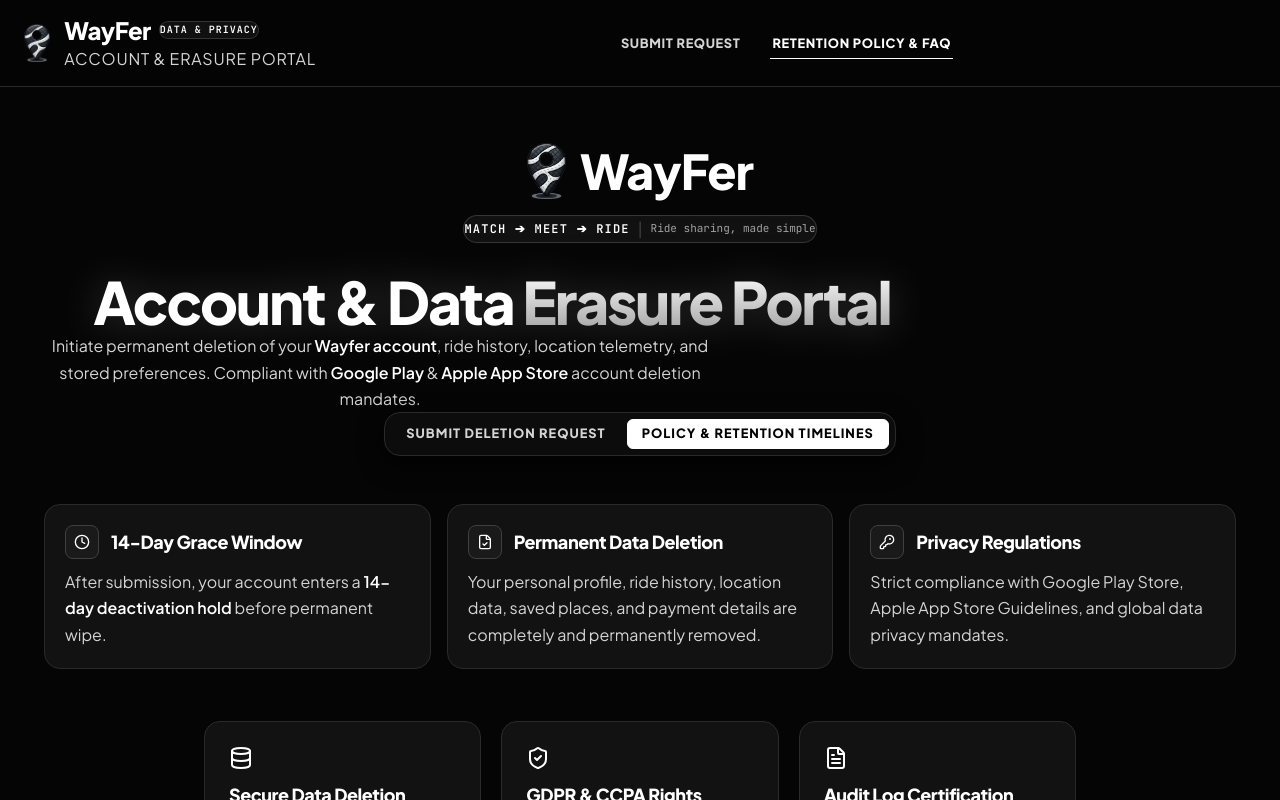
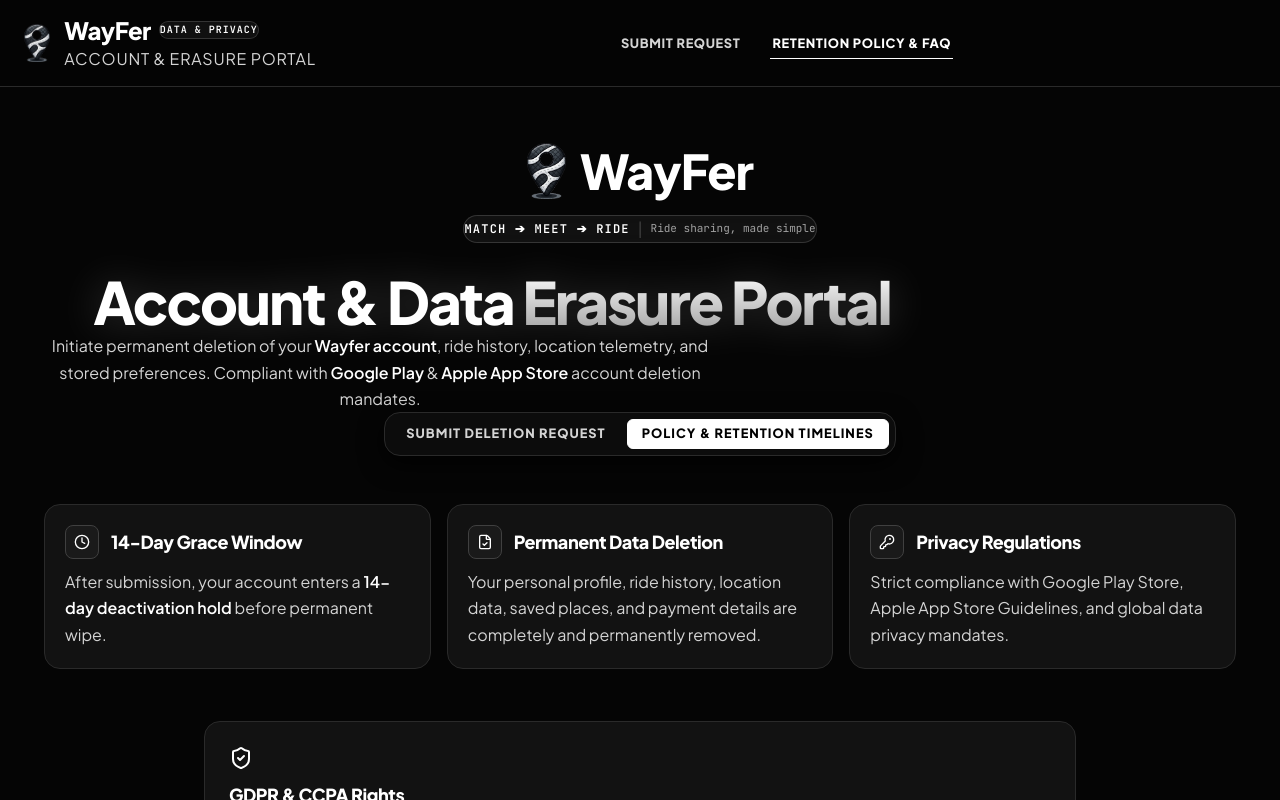
Before and after one commit to Shourya-276/wayfer--delete, a React (Vite) app: page / in a window 1280 px wide. Both pictures are taken after a click on the button "RETENTION POLICY & FAQ". Shown: the top 800 px of the page. Built offline with nearby package versions, Linux system fonts and the light colour scheme.

Commit message:
Remove Data Purge Standards and Audit Log Certification cards

```diff
--- a/src/components/PolicyFaq.jsx
+++ b/src/components/PolicyFaq.jsx
@@ -1,5 +1,5 @@
 import React, { useState } from 'react';
-import { ChevronDown, ShieldCheck, Database, FileText, HelpCircle, Mail } from 'lucide-react';
+import { ChevronDown, ShieldCheck, HelpCircle, Mail } from 'lucide-react';
 
 export default function PolicyFaq() {
   const [openItem, setOpenItem] = useState(0);
@@ -38,22 +38,7 @@ export default function PolicyFaq() {
       padding: '0 24px'
     }}>
       {/* Policy Highlights */}
-      <div style={{
-        display: 'grid',
-        gridTemplateColumns: 'repeat(auto-fit, minmax(260px, 1fr))',
-        gap: '20px',
-        marginBottom: '40px'
-      }}>
-        <div className="card" style={{ padding: '24px' }}>
-          <Database size={24} color="#ffffff" style={{ marginBottom: '14px' }} />
-          <h3 className="text-base sm:text-lg font-extrabold tracking-tight text-white leading-tight mb-2">
-            Secure Data Deletion
-          </h3>
-          <p className="text-sm text-neutral-400 font-normal leading-relaxed">
-            All profile records, trip histories, and active sessions are permanently erased from all our servers.
-          </p>
-        </div>
-
+      <div style={{ marginBottom: '28px' }}>
         <div className="card" style={{ padding: '24px' }}>
           <ShieldCheck size={24} color="#ffffff" style={{ marginBottom: '14px' }} />
           <h3 className="text-base sm:text-lg font-extrabold tracking-tight text-white leading-tight mb-2">
@@ -61,16 +46,6 @@ export default function PolicyFaq() {
           </h3>
           <p className="text-sm text-neutral-400 font-normal leading-relaxed">
             Fully satisfies the Right to Erasure (<strong className="text-white font-semibold">Article 17 GDPR</strong>) and the California Consumer Privacy Act (<strong className="text-white font-semibold">CCPA</strong>) erasure requirements.
-          </p>
-        </div>
-
-        <div className="card" style={{ padding: '24px' }}>
-          <FileText size={24} color="#ffffff" style={{ marginBottom: '14px' }} />
-          <h3 className="text-base sm:text-lg font-extrabold tracking-tight text-white leading-tight mb-2">
-            Audit Log Certification
-          </h3>
-          <p className="text-sm text-neutral-400 font-normal leading-relaxed">
-            A permanent pseudonymized deletion certificate is recorded in compliance ledger files for verification purposes.
           </p>
         </div>
       </div>
```
